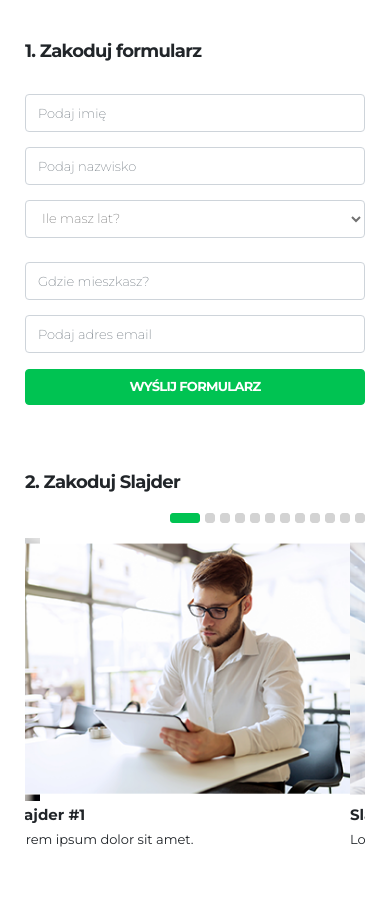
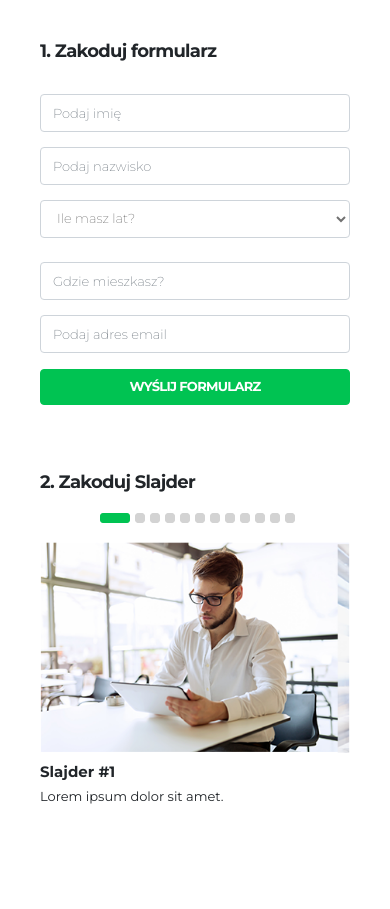
Before and after one commit to rajmundw/smallWebsiteWithFormAndSlider.io, a React app: page / in a window 390 px wide. Shown: the part 111-1020 px from the top of the page. After the commit the page ends 977 px from the top, so only its background shows below. Built offline with nearby package versions, Linux system fonts and the light colour scheme.

Commit message:
slider improved

```diff
--- a/package.json
+++ b/package.json
@@ -5,6 +5,7 @@
   "homepage": "https://rajmundw.github.io/smallWebsiteWithFormAndSlider.io",
   "dependencies": {
     "bootstrap": "^4.1.3",
+    "gh-pages": "^2.0.1",
     "react": "^16.5.2",
     "react-dom": "^16.5.2",
     "react-scripts": "2.0.4",
--- a/src/Containers/Slider.js
+++ b/src/Containers/Slider.js
@@ -43,13 +43,9 @@ class MainSlider extends Component {
 
 
     shouldComponentUpdate(nextProps,nextState){
-        console.log(nextState.currentMainWidth,'nextprops')
-        console.log(this.state.currentMainWidth,'state')
         if((nextState.currentMainWidth>=768&&this.state.currentMainWidth<768)||(nextState.currentMainWidth<768&&this.state.currentMainWidth>=768)){
-            console.log('true')
             return true
         }else{
-            console.log('false')
             return false;
         }
 
--- a/src/scss/index.scss
+++ b/src/scss/index.scss
@@ -101,12 +101,42 @@ form {
   border: 1px solid #00c352;
 }
 
+.slick-dots{
+  position: absolute !important;
+  list-style: none;
+  li {
+    background-image: url("../img/sliderUnactive.png");
+    width: 15px !important;
+    height: 15px !important;
+    margin: 0px !important;
+    padding-right: 5px !important;
+  }
+  li.slick-active{
+    width: 35px !important;
+    background-image: url("../img/sliderActive.png");
+  }
+
+}
+ul{
+  style: none !important;
+}
+
+.slick-dots li.slick-active button:before{
+  color: transparent !important;
+}
+.slick-dots li button:before{
+  color: transparent !important;
+}
 @media (min-width: 1141px){
   body{
     margin-right: 18%;
     margin-left: 18%;
 
   }
+  .container-fluid{
+    padding:0px !important
+  }
+
 }
 @media (min-width: 768px) and (max-width: 1140px){
   body{
@@ -114,12 +144,21 @@ form {
     margin-left: 100px;
 
   }
+  .container-fluid{
+    padding:0px !important
+  }
+  .container-fluid:last-of-type {
+    padding: 0px !important
+  }
+
 }
 
 @media (max-width: 767px) {
 
+
   .slick-dots{
-    top: -25px
+    top: -25px;
+    text-align: center!important;
   }
   .form-header{
     font-size: 24px;
@@ -232,34 +271,6 @@ form {
 
 
 }
-
-.slick-dots{
-  position: absolute !important;
-  list-style: none;
-  li {
-    background-image: url("../img/sliderUnactive.png");
-    width: 15px !important;
-    height: 15px !important;
-    margin: 0px !important;
-    padding-right: 5px !important;
-  }
-  li.slick-active{
-    width: 35px !important;
-    background-image: url("../img/sliderActive.png");
-  }
-
-}
-ul{
-  style: none !important;
-}
-
-.slick-dots li.slick-active button:before{
-  color: transparent !important;
-}
-.slick-dots li button:before{
-  color: transparent !important;
-}
-
 @media (max-width: 280px){
   .slider-header{
     padding-bottom: 60px;
@@ -268,9 +279,3 @@ ul{
     top: -55px
   }
 }
-.container-fluid{
-  padding:0px !important
-}
-.container-fluid:last-of-type{
-  padding:0px !important
-}
```
Also changed, not shown: build/asset-manifest.json (added), build/index.html (added), build/service-worker.js (added), build/static/media/slick.b7c9e1e4.woff (added), build/static/media/slick.d41f55a7.ttf (added), build/static/media/slick.f97e3bbf.svg (added), build/static/media/slide1.fd5743ef.png (added), build/static/media/slide2.2baff700.png (added), build/static/media/slide3.af509c83.png (added), src/css/index.css, 13 other files.
